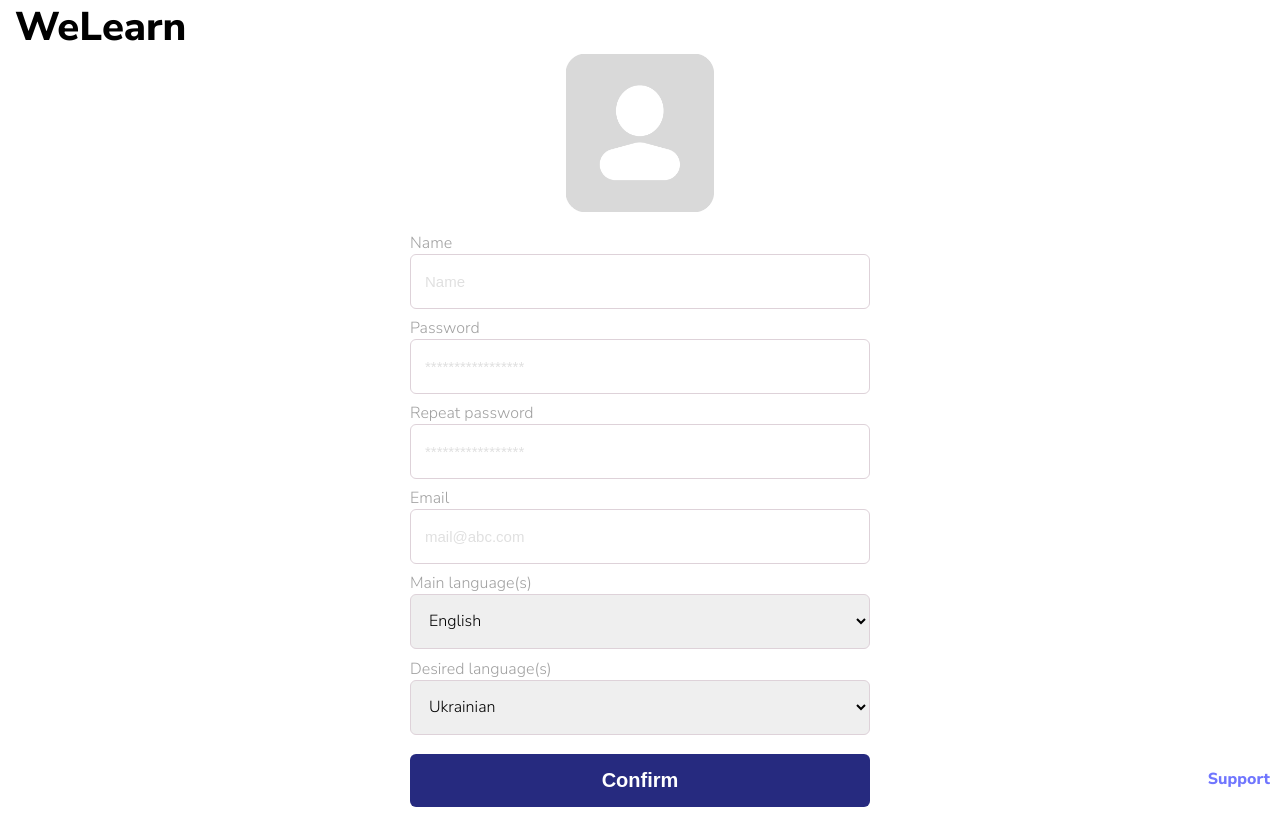
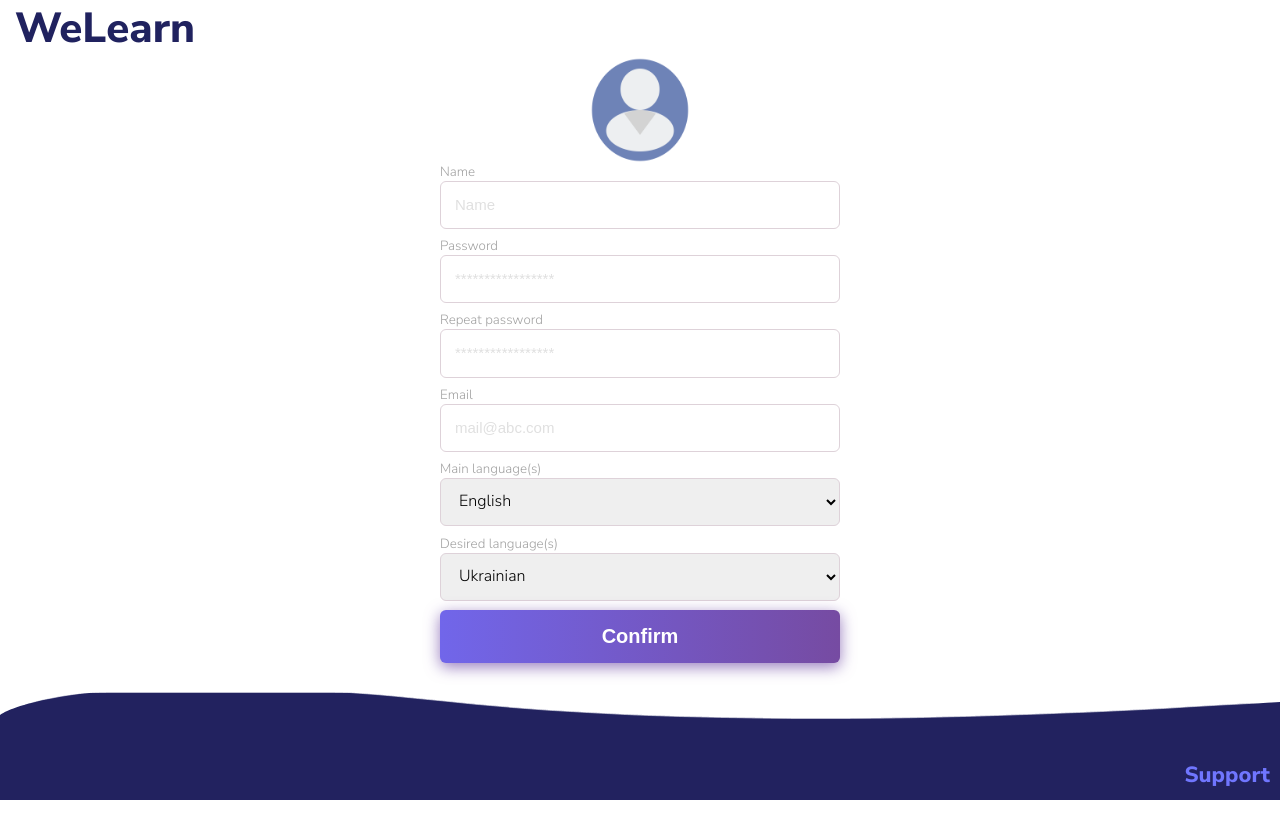
Before and after one commit to GachiKesha/WeLearn, a React (Create React App) app in the folder Frontend_WeLearn/: page /registration in a window 1280 px wide. After the commit the page ends 800 px from the top, so only its background shows below. Built offline with nearby package versions, Linux system fonts and the light colour scheme.

Commit message:
animated footer

```diff
--- a/Frontend_WeLearn/package.json
+++ b/Frontend_WeLearn/package.json
@@ -11,6 +11,7 @@
     "react-dom": "^18.2.0",
     "react-router-dom": "^6.20.1",
     "react-scripts": "^5.0.1",
+    "react-spring": "^9.7.3",
     "web-vitals": "^2.1.4"
   },
   "scripts": {
--- /dev/null
+++ b/Frontend_WeLearn/src/components/common/AnimatedFooter.css
@@ -0,0 +1,93 @@
+svg {
+    width: 100vw;
+}
+
+.footer {
+    width: 100vw;
+    bottom: 0;
+    position: absolute;
+    left: 0;
+    display: flex;
+    align-items: flex-end;
+    padding-bottom: 3rem;
+    justify-content: center;
+    overflow: hidden;
+    position: absolute;
+    width: 100vw;
+    height: 187px;
+    bottom: 0;
+    filter: url("#goo");
+}
+
+.footer::after {
+    content: "";
+    position: absolute;
+    bottom: 0;
+    left: 0;
+    width: 100%;
+    height: 107px;
+    clip-path: url("#wave");
+    background-color: #20225f;
+}
+
+@media only screen and (max-width: 700px) {
+    .footer::after {
+        clip-path: none;
+        height: 150px;
+    }
+}
+
+.footer .ball {
+    width: 50px;
+    height: 50px;
+    border-radius: 50%;
+    background-color: #262A7F;
+    position: absolute;
+    animation: up 5s cubic-bezier(0.18, 0.89, 0.32, 1.28) infinite;
+}
+
+@media only screen and (max-width: 700px) {
+    .footer .ball {
+        width: 30px;
+        height: 30px;
+        animation: up-small 5s cubic-bezier(0.18, 0.89, 0.32, 1.28) infinite;
+    }
+}
+
+@keyframes up {
+    0% {
+        bottom: 0px;
+        width: 50px;
+        height: 50px;
+    }
+
+    50% {
+        bottom: 150px;
+        /* Adjust the distance the balls travel */
+    }
+
+    100% {
+        bottom: 0px;
+        width: 0px;
+        height: 0px;
+    }
+}
+
+@keyframes up-small {
+    0% {
+        bottom: 0px;
+        width: 30px;
+        height: 30px;
+    }
+
+    50% {
+        bottom: 75px;
+        /* Adjust the distance the balls travel for smaller screens */
+    }
+
+    100% {
+        bottom: 0px;
+        width: 0px;
+        height: 0px;
+    }
+}
--- /dev/null
+++ b/Frontend_WeLearn/src/components/common/AnimatedFooter.js
@@ -0,0 +1,75 @@
+import React, { useEffect, useRef } from 'react';
+import { useSpring, animated } from 'react-spring';
+import styles from './AnimatedFooter.css';
+
+const AnimatedFooter = () => {
+  const props = useSpring({
+    from: { opacity: 1, transform: 'translateY(0)' },
+    to: { opacity: 1, transform: 'translateY(0)' },
+    config: { duration: 1000 },
+  });
+
+  const gooeyAnimationsRef = useRef(null);
+
+  useEffect(() => {
+    function generateBalls() {
+      const gooeyAnimationsNode = gooeyAnimationsRef.current;
+
+      for (let i = 0; i < Math.floor(window.innerWidth / 20); i++) {
+        const ball = document.createElement('div');
+        ball.className = 'ball';
+
+        const colors = ['#B0B2CE', ' #262A7F'];
+
+        ball.style.bottom = '0px';
+        ball.style.left = Math.random() * window.innerWidth - 100 + 'px';
+        ball.style.animationDelay = Math.random() * 5 + 's';
+        ball.style.transform = 'translateY(' + Math.random() * 10 + 'px)';
+        ball.style.backgroundColor = colors[i % 2];
+
+        gooeyAnimationsNode.appendChild(ball);
+      }
+    }
+
+    generateBalls();
+
+    const handleResize = () => {
+      const gooeyAnimationsNode = gooeyAnimationsRef.current;
+      while (gooeyAnimationsNode.firstChild) {
+        gooeyAnimationsNode.removeChild(gooeyAnimationsNode.firstChild);
+      }
+
+      generateBalls();
+    };
+
+    window.addEventListener('resize', handleResize);
+
+    return () => {
+      window.removeEventListener('resize', handleResize);
+    };
+  }, []);
+
+  return (
+    <animated.div className={`${styles.footer} footer`} style={props}>
+      <div className={`${styles.gooeyAnimations} gooey-animations`} ref={gooeyAnimationsRef}></div>
+      <svg xmlns="http://www.w3.org/2000/svg" version="1.1">
+        <defs>
+          <filter id="goo">
+            <feGaussianBlur in="SourceGraphic" stdDeviation="15" result="blur" />
+            <feColorMatrix in="blur" mode="matrix" values="1 0 0 0 0  0 1 0 0 0  0 0 1 0 0  0 0 0 15 -7" result="goo" />
+            <feBlend in="SourceGraphic" in2="goo" />
+          </filter>
+        </defs>
+      </svg>
+      <svg viewBox="0 0 1440 328" width="100vw">
+        <defs>
+          <clipPath id="wave" clipPathUnits="objectBoundingBox" transform="scale(0.00069444444, 0.00304878048)">
+            <path d="M504.452 27.7002C163.193 -72.9551 25.9595 18.071 0 67.4161V328H1440V27.7002C1270.34 57.14 845.711 128.3556 504.452 27.7002Z"/>
+          </clipPath>
+        </defs>
+      </svg>
+    </animated.div>
+  );
+};
+
+export default AnimatedFooter;
--- a/Frontend_WeLearn/src/components/common/Header.css
+++ b/Frontend_WeLearn/src/components/common/Header.css
@@ -1,26 +1,7 @@
-  h1 a {
-    font-size: 40px;
-    padding: 5px 15px;
-    font-family: 'Nunito Sans', sans-serif;
-    text-decoration: none;
-    color: black;
-  }
-  .setting img:hover {
-    transform: rotate(170deg);
-  }
-
-  .support-link .support {
-    color: #7076FE;
-    font-weight: 700;
-    text-decoration: none;
-    position: fixed;
-    bottom: 0;
-    right: 0;
-    padding: 10px 10px;
-  }
-
-  .support-link .support:hover{
-    text-decoration: underline;
-    color: #7076FE;
-    font-weight: 700;
-  }
+h1 a {
+  font-size: 42px;
+  padding: 10px 15px;
+  font-family: 'Nunito Sans', sans-serif;
+  text-decoration: none;
+  color: #20225f;
+}
--- a/Frontend_WeLearn/src/components/pages/LoginPage.js
+++ b/Frontend_WeLearn/src/components/pages/LoginPage.js
@@ -1,6 +1,7 @@
 import React, {useState} from 'react';
 import {Link, useNavigate} from 'react-router-dom'; // Додаємо useHistory
 import Header from '../common/Header';
+import AnimatedFooter from '../common/AnimatedFooter';
 import Support from '../common/Support';
 import './style.css';
 import './login.css';
@@ -135,6 +136,7 @@ function LoginPage() {
                 </div>
             </div>
             <Support/>
+            <AnimatedFooter/>
         </div>
     );
 }
--- a/Frontend_WeLearn/src/components/pages/RegistrationPage.js
+++ b/Frontend_WeLearn/src/components/pages/RegistrationPage.js
@@ -1,6 +1,7 @@
 import React, { useState } from 'react';
 import { useNavigate } from 'react-router-dom';
 import Header from '../common/Header';
+import AnimatedFooter from '../common/AnimatedFooter';
 import Support from '../common/Support';
 import './style.css';
 import './registr.css';
@@ -204,6 +205,7 @@ function RegistrationPage() {
           </div>
         </div>
         <Support/>
+        <AnimatedFooter/>
    </div>
   );
 }
--- a/Frontend_WeLearn/src/components/pages/login.css
+++ b/Frontend_WeLearn/src/components/pages/login.css
@@ -1,6 +1,6 @@
 .container1 {
-  padding: 99px 27px;
-  min-height: 91vh;
+  padding: 66px 27px;
+  min-height: 70vh;
   justify-content: center;
   flex-direction: column;
   background-color: var(--background-color);
@@ -17,7 +17,7 @@
 
 .container1 img{
   width: 148px;
-  height: 158px;
+  height: 154px;
 }
 
 .post1 input {
@@ -45,18 +45,22 @@
   border: none;
   outline: none;
   cursor: pointer;
-  background: #262A7F;
   padding: 15px 0;
   border-radius: 6px;
   color: #fff;
   font-size: 1.25rem;
   font-weight: 600;
-  transition: 0.2s ease;
-  width: 104%;
+  width: 100%;
+  background-size: 300% 100%;
+  transition: all .4s ease-in-out;
 }
 
 .link .login:hover {
-  background: #7076FE;
+  background-position: 100% 0;
+  transition: all .4s ease-in-out;
+}
+link .login:focus {
+  outline: none;
 }
 
 .link .createAcc {
@@ -85,7 +89,9 @@
   position: fixed;
   bottom: 0;
   right: 0;
-  padding: 10px 10px;
+  padding: 12px 21px;
+  z-index: 9999;
+  font-size: 22px;
 }
 
 .support-link .support:hover{
@@ -103,7 +109,8 @@
 .checkbox-container {
   display: flex;
   align-items: center;
-  margin: 2px 0 5px
+  margin: 2px 0 5px;
+  font-size: 15px;
 }
 
 .checkmark {
--- a/Frontend_WeLearn/src/components/pages/registr.css
+++ b/Frontend_WeLearn/src/components/pages/registr.css
@@ -1,7 +1,7 @@
+
 .container2 {
   padding: 0 15px;
-  min-height: 91vh;
-  justify-content: center;
+  min-height: 60vh;
   flex-direction: column;
   background-color: var(--background-color);
 }
@@ -10,15 +10,16 @@
   display: flex;
   flex-direction: column;
   background: #fff;
-  padding: 20px;
-  max-width: 500px;
+  max-width: 400px;
   width: 100%;
+  height: 500px;
 }
 
-.container2 img{
-  width: 148px;
-  height: 158px;
+.container2 img {
+  width: 100px;
+  height: 106px;
 }
+
 .post2 input {
   height: 55px;
   width: 100%;
@@ -28,12 +29,13 @@
   font-size: 1rem;
   padding: 0 14px;
 }
+
 .post2 input:focus {
   outline: none;
   background: #ffffff;
 }
 
-.post2 select{
+.post2 select {
   font-family: 'Nunito Sans', sans-serif;
   height: 55px;
   width: 100%;
@@ -44,13 +46,16 @@
   padding: 0 14px;
   margin-bottom: 9px;
 }
+
 .post2 select option {
   font-size: 16px;
 }
- select:hover {
-  background-color:#999eff;
+
+select:hover {
+  background-color: #999eff;
 }
- select:focus {
+
+select:focus {
   border: 1.5px solid #422072;
   background-color: #fff;
 }
@@ -67,17 +72,26 @@
   border: none;
   outline: none;
   cursor: pointer;
-  background: #262A7F;
   padding: 15px 0;
   border-radius: 6px;
   color: #fff;
   font-size: 1.25rem;
   font-weight: 600;
-  transition: 0.2s ease;
   width: 100%;
-  margin-top: 10px;
+  background-size: 300% 100%;
+  transition: all .4s ease-in-out;
 }
 
 .link1 .confirm:hover {
-  background: #7076FE;
+  background-position: 100% 0;
+  transition: all .4s ease-in-out;
 }
+
+.link1 .confirm:focus {
+  outline: none;
+}
+
+.link1 button{
+  background-image: linear-gradient(to right, #7166ea, #764ba2, #7d6bd6, #8E37D7) !important;
+  box-shadow: 0 4px 15px 0 rgba(116, 79, 168, 0.75);
+}
--- a/Frontend_WeLearn/src/components/pages/style.css
+++ b/Frontend_WeLearn/src/components/pages/style.css
@@ -26,7 +26,7 @@ html {
 label {
   font-weight: normal;
   color: #A1A1A1;
-
+  font-size: smaller;
 }
 
 ::placeholder {
@@ -56,12 +56,8 @@ a{
   transition-timing-function: cubic-bezier(0.5, 0, 0.25, 1);
 }
 
-
-.button {
-  margin-top: 25px;
-  text-align: center;
-  margin-bottom: 20px;
-  width: 200px;
+.setting img:hover {
+  transform: rotate(170deg);
 }
 
 .error-message {
@@ -70,3 +66,23 @@ a{
   font-weight: 500;
 
 }
+.support-link .support {
+  color: #7076FE;
+  font-weight: 700;
+  text-decoration: none;
+  position: fixed;
+  bottom: 0;
+  right: 0;
+  padding: 10px 10px;
+}
+
+.support-link .support:hover {
+  text-decoration: underline;
+  color: #7076FE;
+  font-weight: 700;
+}
+
+button{
+  background-image: linear-gradient(to right, #7166ea, #764ba2, #7d6bd6, #8E37D7);
+  box-shadow: 0 4px 15px 0 rgba(116, 79, 168, 0.75);
+}
```
Also changed, not shown: Frontend_WeLearn/src/components/pages/icon.png, 1 other file (tests, documents, lock files or other folders).
